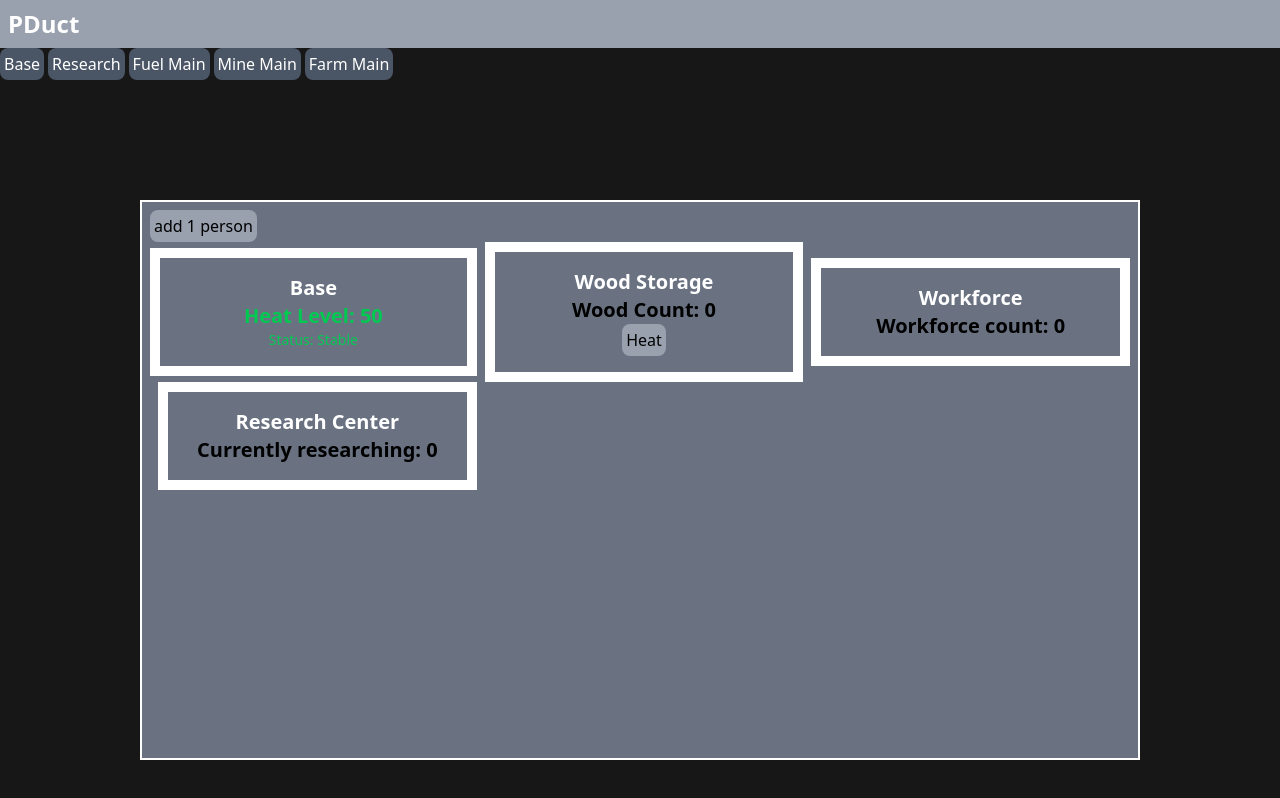
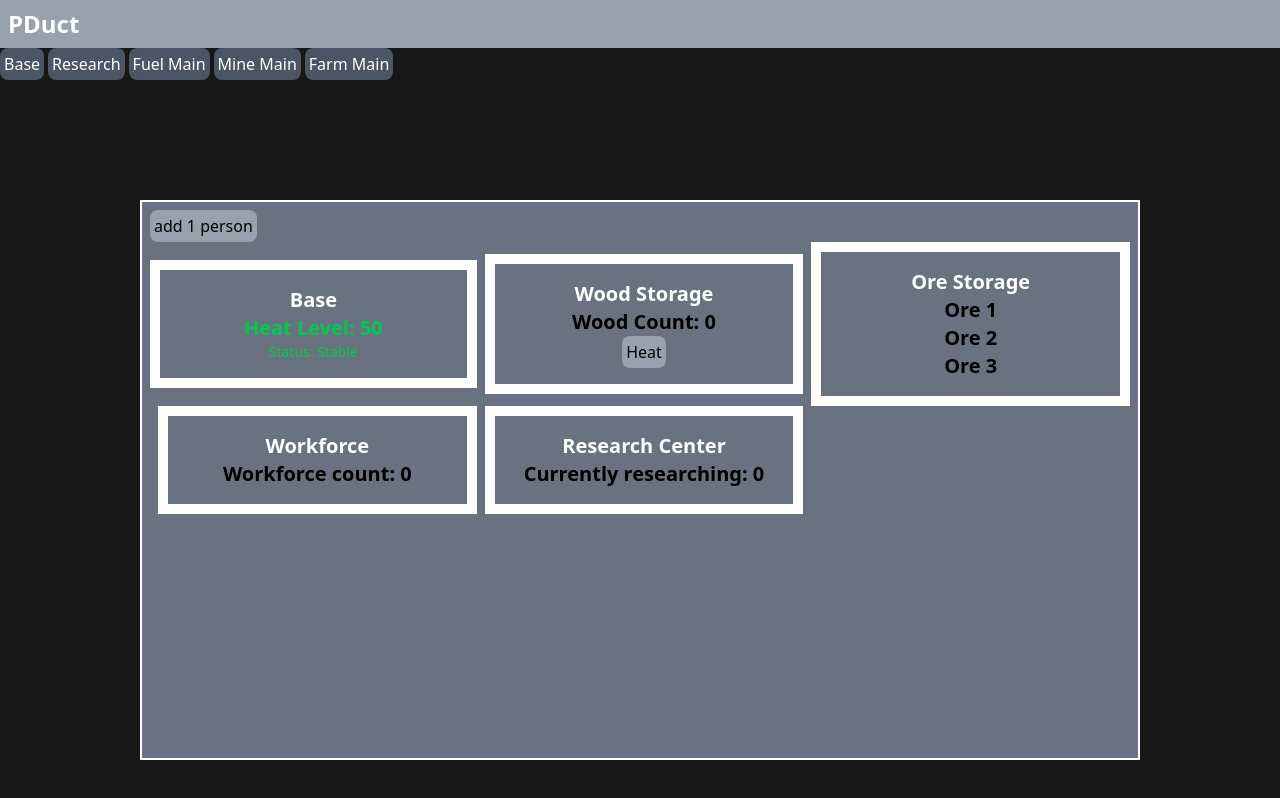
Before and after one commit to KeremVona/PDuct, a React (Vite) app in the folder client/: page /game in a window 1280 px wide. Shown: the top 798 px of the page. Built offline with nearby package versions, Linux system fonts and the light colour scheme; the HTML template or start-up script is replaced by a standard one.

Commit message:
the initial ore storage

```diff
--- a/client/src/components/base/BaseMain.tsx
+++ b/client/src/components/base/BaseMain.tsx
@@ -147,6 +147,12 @@ const BaseMain: React.FC<BaseMainProps> = ({ heatLevel, setHeatLevel }) => {
           </button>
         </div>
         <div className="border-white border-10 border-solid p-4 text-center ml-2">
+          <p className="text-white text-xl font-bold">Ore Storage</p>
+          <p className="text-xl font-bold transition duration-300">Ore 1</p>
+          <p className="text-xl font-bold transition duration-300">Ore 2</p>
+          <p className="text-xl font-bold transition duration-300">Ore 3</p>
+        </div>
+        <div className="border-white border-10 border-solid p-4 text-center ml-2">
           <p className="text-white text-xl font-bold">Workforce</p>
           <p className="text-xl font-bold transition duration-300">
             Workforce count: {workforceCount}
```
